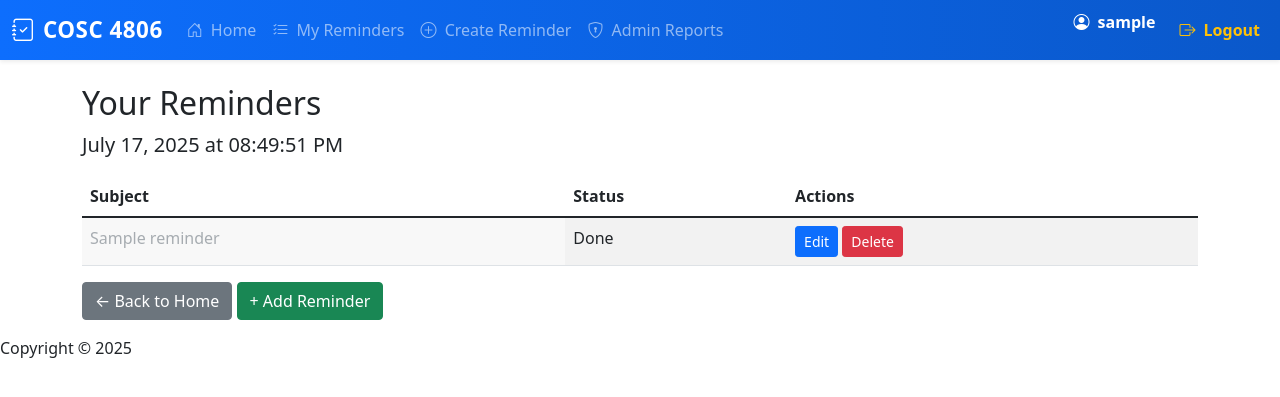
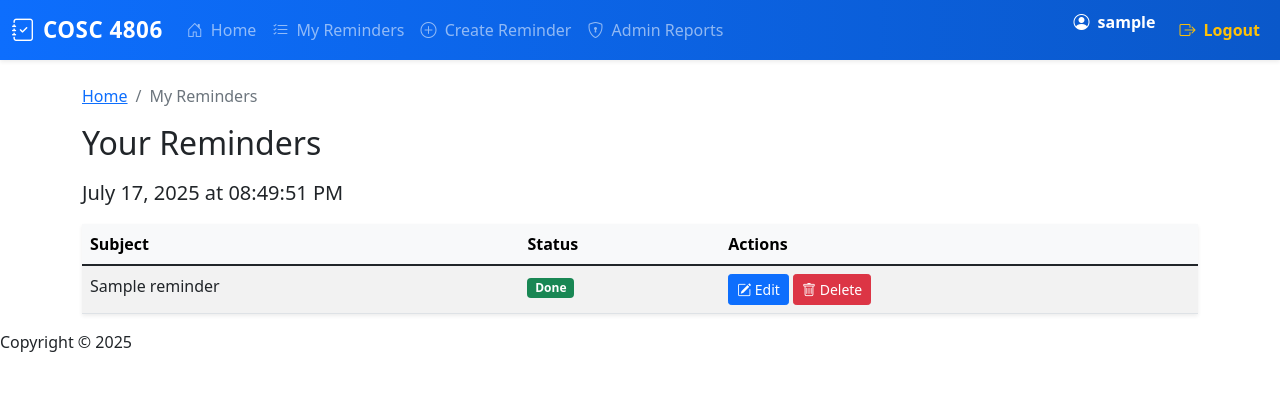
Before and after one commit to Haresh-8/COSC4806_Assignment_5, a PHP site: template app/views/reminder/index.php in a window 1280 px wide. Shown: the top 397 px of the page. Run offline with PHP 8.4, Linux system fonts and the light colour scheme; the visitor is signed in with stand-in values (Sample User, id 1); the template is opened without the code that fills it: most values are stand-ins (such as "Sample title", 1, 10 or a date in 2020).

Commit message:
add reminder page with clock/date and breadcrumb

```diff
--- a/app/views/reminder/index.php
+++ b/app/views/reminder/index.php
@@ -1,16 +1,16 @@
 <?php require_once 'app/views/templates/header.php'; ?>
 
-<style>
-    .completed-reminder {
+<div class="container mt-4">
 
-        opacity: 0.6;
-        transition: all 0.5s ease-in-out;
-    }
-</style>
+    <!-- Breadcrumb Navigation -->
+    <nav aria-label="breadcrumb">
+        <ol class="breadcrumb">
+            <li class="breadcrumb-item"><a href="/home">Home</a></li>
+            <li class="breadcrumb-item active" aria-current="page">My Reminders</li>
+        </ol>
+    </nav>
 
-<div class="container mt-4">
-    <h2>Your Reminders</h2>
-
+    <h2 class="mb-3">Your Reminders</h2>
     <?php date_default_timezone_set("America/Toronto"); ?>
     <p class="lead" id="toronto-time">
         <?= date("F jS, Y") ?> - <?= date("h:i:s A") ?>
@@ -39,34 +39,47 @@
 
 
 
-    <table class="table table-striped">
-        <thead>
-            <tr><th>Subject</th><th>Status</th><th>Actions</th></tr>
+
+    <!-- Reminders Table -->
+    <table class="table table-striped table-hover shadow-sm">
+        <thead class="table-light">
+            <tr>
+                <th>Subject</th>
+                <th>Status</th>
+                <th>Actions</th>
+            </tr>
         </thead>
         <tbody>
-            <?php foreach ($data['reminders'] as $reminder): ?>
+            <?php if (!empty($data['reminders'])): ?>
+                <?php foreach ($data['reminders'] as $reminder): ?>
+                    <tr>
+                        <td><?= htmlspecialchars($reminder['subject']) ?></td>
+                        <td>
+                            <?php if ($reminder['completed']): ?>
+                                <span class="badge bg-success">Done</span>
+                            <?php else: ?>
+                                <span class="badge bg-warning text-dark">Pending</span>
+                            <?php endif; ?>
+                        </td>
+                        <td>
+                            <a href="/reminder/edit/<?= $reminder['id'] ?>" class="btn btn-sm btn-primary">
+                                <i class="bi bi-pencil-square"></i> Edit
+                            </a>
+                            <a href="/reminder/delete/<?= $reminder['id'] ?>"
+                               class="btn btn-sm btn-danger"
+                               onclick="return confirm('Delete this reminder?')">
+                                <i class="bi bi-trash"></i> Delete
+                            </a>
+                        </td>
+                    </tr>
+                <?php endforeach; ?>
+            <?php else: ?>
                 <tr>
-                    <td class="<?= $reminder['completed'] ? 'completed-reminder text-muted' : '' ?>">
-                        <?= htmlspecialchars($reminder['subject']) ?>
-                    </td>
-                    <td><?= $reminder['completed'] ? 'Done' : 'Pending' ?></td>
-                    <td>
-                        <a href="/reminder/edit/<?= $reminder['id'] ?>" class="btn btn-sm btn-primary">Edit</a>
-                        <a href="/reminder/delete/<?= $reminder['id'] ?>" class="btn btn-sm btn-danger" onclick="return confirm('Delete this reminder?')">Delete</a>
-
-                        <?php if (!$reminder['completed']): ?>
-                            <form method="POST" action="/reminder/complete/<?= $reminder['id'] ?>" style="display:inline;">
-                                <button type="submit" class="btn btn-sm btn-success">Mark as Done</button>
-                            </form>
-                        <?php endif; ?>
-                    </td>
+                    <td colspan="3" class="text-center text-muted">No reminders found. Start by creating one!</td>
                 </tr>
-            <?php endforeach; ?>
+            <?php endif; ?>
         </tbody>
     </table>
-
-    <a href="/home" class="btn btn-secondary mb-3">← Back to Home</a>
-    <a href="/reminder/create" class="btn btn-success mb-3">+ Add Reminder</a>
 </div>
 
 <?php require_once 'app/views/templates/footer.php'; ?>
```
